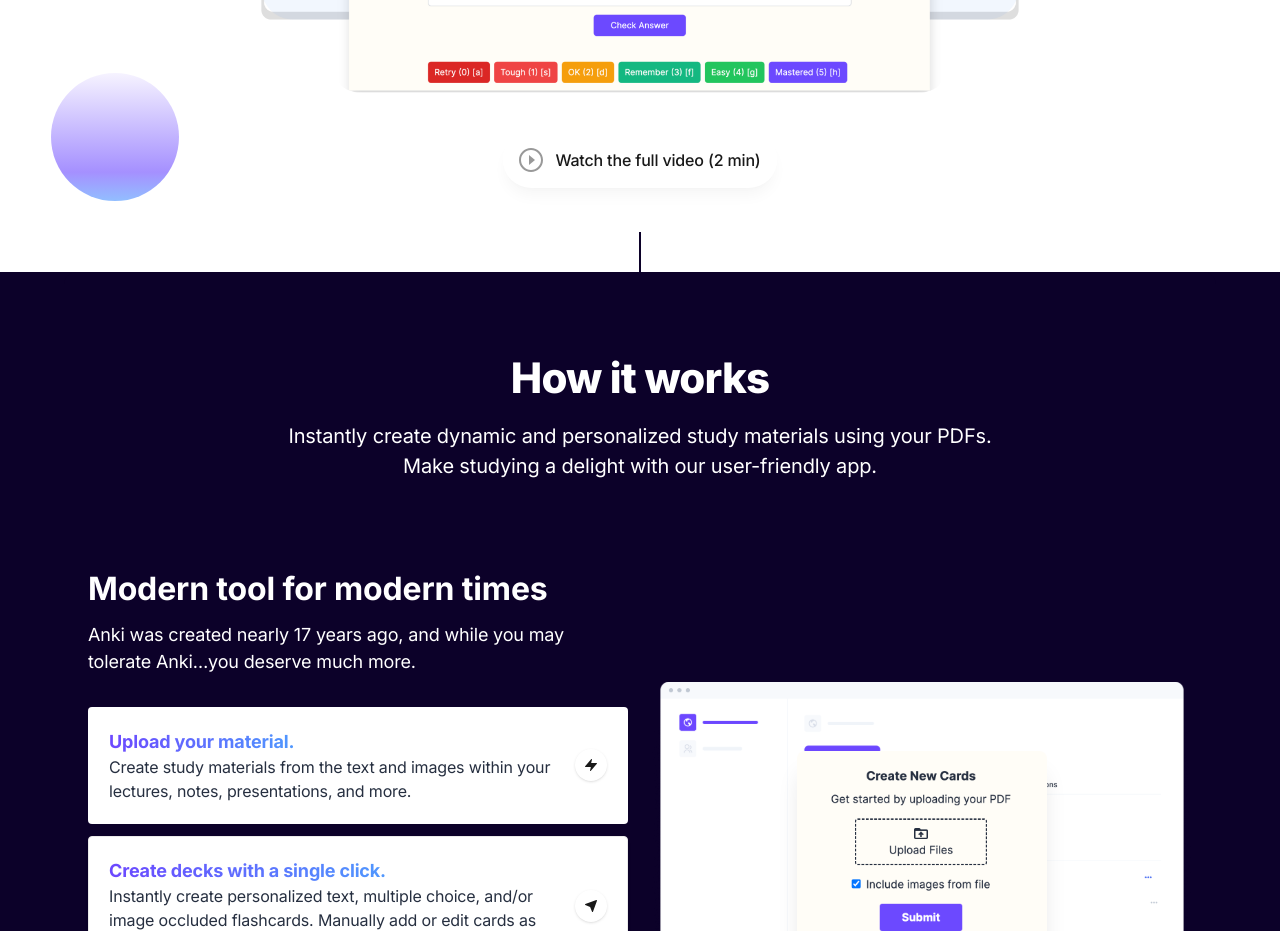
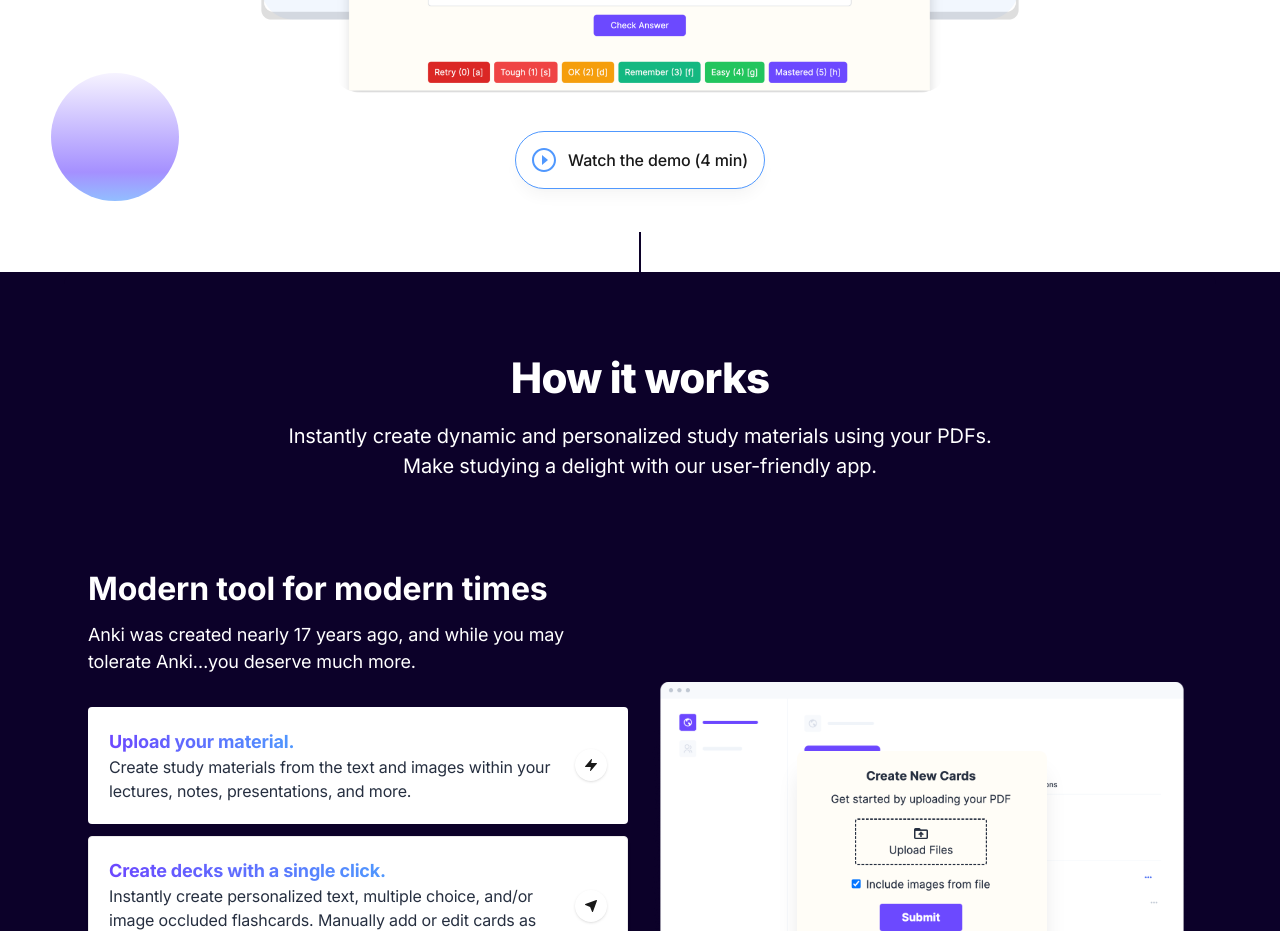
Before and after one commit to cruip/tailwind-landing-page-template, a Next.js app: page / in a window 1280 px wide. Shown: the part 1060-1991 px from the top of the page. Built offline with nearby package versions, Linux system fonts and the light colour scheme.

Commit message:
adds demo video

```diff
--- a/components/modal-video.tsx
+++ b/components/modal-video.tsx
@@ -3,14 +3,13 @@
 import { useState, useRef, Fragment } from 'react'
 import type { StaticImageData } from 'next/image'
 import { Dialog, Transition } from '@headlessui/react'
-import Image from 'next/image'
 
 interface ModalVideoProps {
   thumb: StaticImageData
   thumbWidth: number
   thumbHeight: number
   thumbAlt: string
-  video: string
+  video: string,
   videoWidth: number
   videoHeight: number
 }
@@ -20,7 +19,6 @@ export default function ModalVideo({
   thumbWidth,
   thumbHeight,
   thumbAlt,
-  video,
   videoWidth,
   videoHeight,
 }: ModalVideoProps) {
@@ -36,12 +34,12 @@ export default function ModalVideo({
           <div className="flex flex-col justify-center">
             <img src ="/images/OneStudy-hero.png" alt={thumbAlt} width={thumbWidth} height={thumbHeight} className="w-full" />
           </div>
-          <button className="absolute top-full flex items-center transform -translate-y-1/2 bg-white rounded-full font-medium group p-4 shadow-lg" onClick={() => { setModalOpen(true) }}>
-            <svg className="w-6 h-6 fill-current text-gray-400 group-hover:text-blue-600 shrink-0" viewBox="0 0 24 24" xmlns="http://www.w3.org/2000/svg">
+          <button className="absolute top-full flex border border-blue-1000 items-center transform -translate-y-1/2 bg-white rounded-full font-medium group p-4 shadow-lg" onClick={() => { setModalOpen(true) }}>
+            <svg className="w-6 h-6 fill-current text-blue group-hover:text-blue-600 shrink-0" viewBox="0 0 24 24" xmlns="http://www.w3.org/2000/svg">
               <path d="M12 22c5.523 0 10-4.477 10-10S17.523 2 12 2 2 6.477 2 12s4.477 10 10 10zm0 2C5.373 24 0 18.627 0 12S5.373 0 12 0s12 5.373 12 12-5.373 12-12 12z" />
               <path d="M10 17l6-5-6-5z" />
             </svg>
-            <span className="ml-3">Watch the full video (2 min)</span>
+            <span className="ml-3">Watch the demo (4 min)</span>
           </button>
         </div>
       </div>
@@ -76,7 +74,7 @@ export default function ModalVideo({
             <div className="max-w-6xl mx-auto h-full flex items-center">
               <Dialog.Panel className="w-full max-h-full aspect-video bg-black overflow-hidden">
                 <video ref={videoRef} width={videoWidth} height={videoHeight} loop controls>
-                  <source src={video} type="video/mp4" />
+                  <source src="/videos/OneStudy-Demo.mp4" type="video/mp4" />
                   Your browser does not support the video tag.
                 </video>
               </Dialog.Panel>
```
Also changed, not shown: 2 other files (tests, documents, lock files or other folders).
